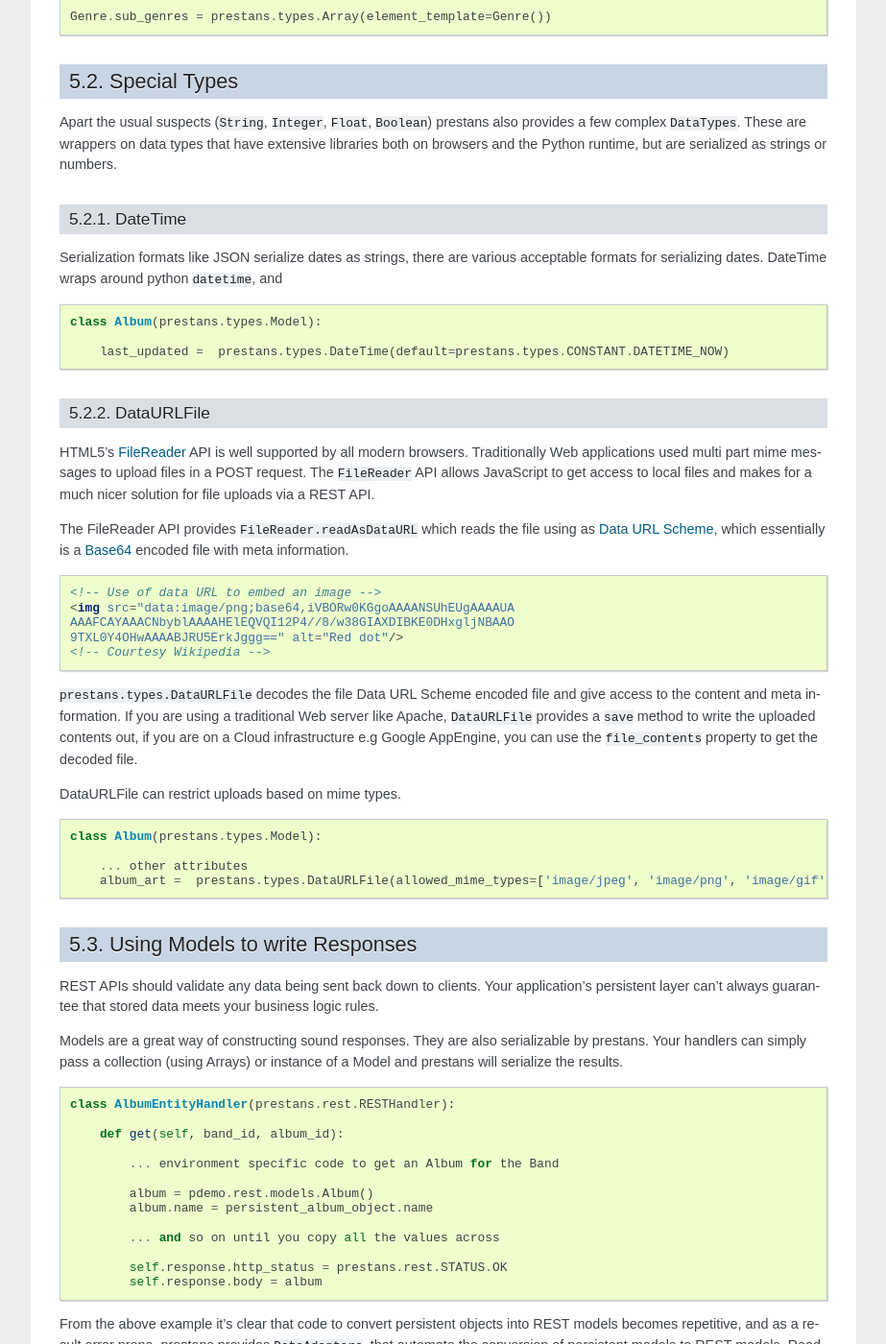
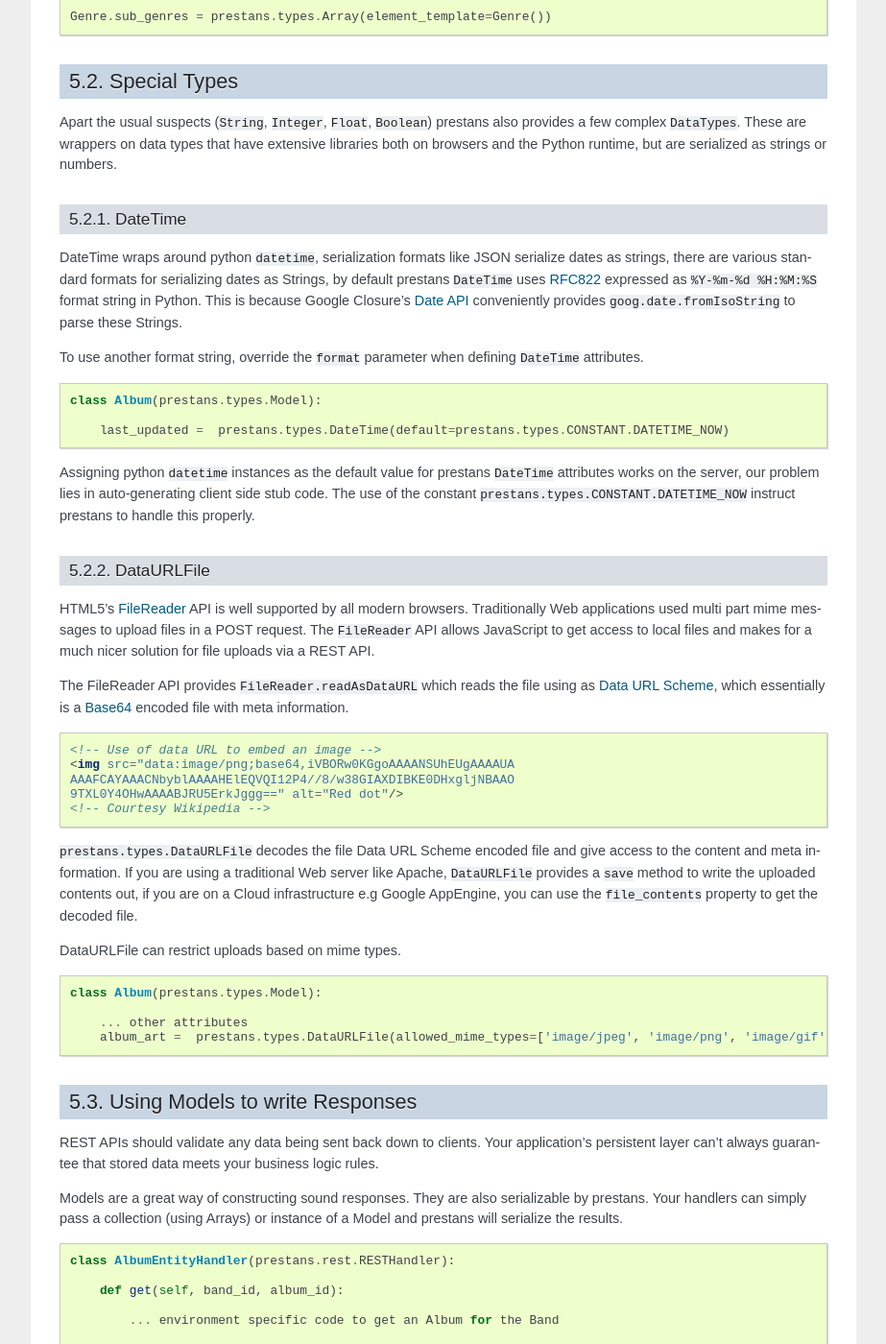
Before and after one commit to anomaly/prestans-docs, a Sphinx documentation site: the page built from source/models.rst, in a window 1280 px wide and 1400 px high, scrolled down 3327 px. Shown: the whole window at 96% size, without its empty margins (198-1121 px from the left). Built offline with Sphinx 7.4.7, drawn with Linux system fonts in a browser that asks for light colours; some of the changed text lies outside the part shown.

Commit message:
Finished models first cut

```diff
--- a/source/models.rst
+++ b/source/models.rst
@@ -157,13 +157,17 @@ Apart the usual suspects (``String``, ``Integer``, ``Float``, ``Boolean``) prest
 DateTime
 --------
 
-Serialization formats like JSON serialize dates as strings, there are various acceptable formats for serializing dates. DateTime wraps around python ``datetime``, and
+DateTime wraps around python ``datetime``, serialization formats like JSON serialize dates as strings, there are various standard formats for serializing dates as Strings, by default prestans ``DateTime`` uses `RFC822 <http://www.w3.org/Protocols/rfc822/>`_ expressed as ``%Y-%m-%d %H:%M:%S`` format string in Python. This is because Google Closure's `Date API <http://closure-library.googlecode.com/svn/docs/class_goog_date_DateTime.html>`_ conveniently provides ``goog.date.fromIsoString`` to parse these Strings.
+
+To use another format string, override the ``format`` parameter when defining ``DateTime`` attributes.
 
 .. code-block:: python
 
     class Album(prestans.types.Model):
 
         last_updated =  prestans.types.DateTime(default=prestans.types.CONSTANT.DATETIME_NOW)
+
+Assigning python ``datetime`` instances as the default value for prestans ``DateTime`` attributes works on the server, our problem lies in auto-generating client side stub code.  The use of the constant ``prestans.types.CONSTANT.DATETIME_NOW`` instruct prestans to handle this properly.
 
 DataURLFile
 -----------
@@ -216,6 +220,8 @@ Models are a great way of constructing sound responses. They are also serializab
             self.response.body = album
 
 From the above example it's clear that code to convert persistent objects into REST models becomes repetitive, and as a result error prone. prestans provides ``DataAdapters``, that automate the conversion of persistent models to REST models. Read about it in the :doc:`ext` chapter.
+
+If you use Google's Closure Library for client side development, we provide a complete client side implementation of our types library to create and parse, requests and responses. Details available in the :doc:`closure` section.
 
 .. _type-config-reference:
 
```
